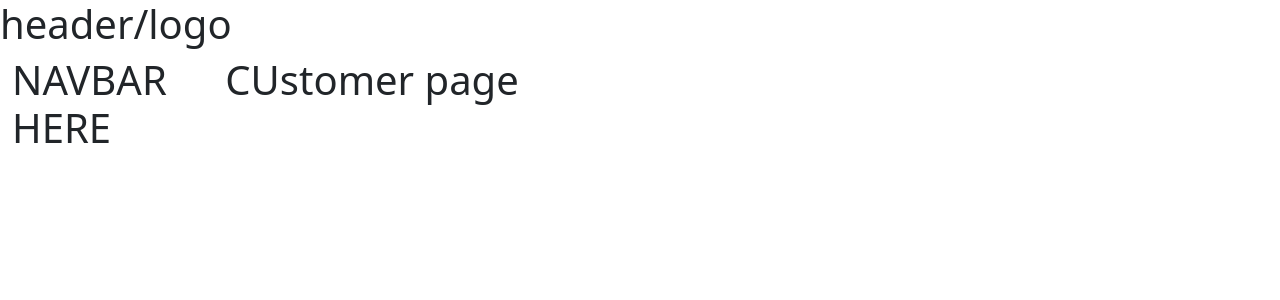
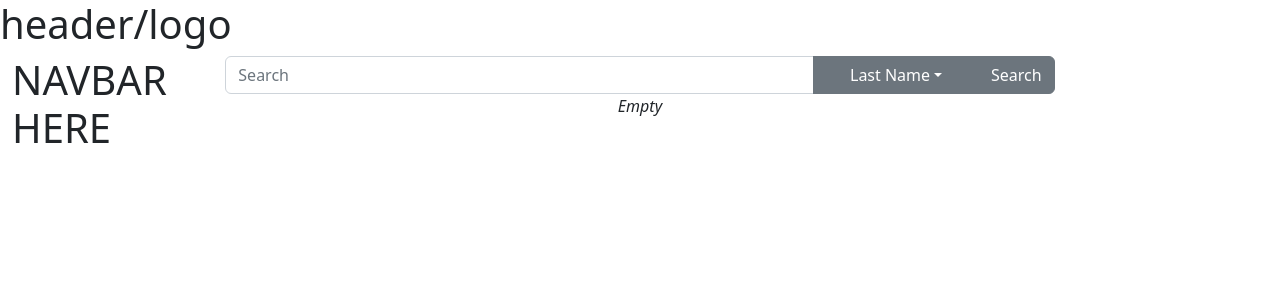
Before and after one commit to EICPCohort6/capstone-order-tracking, a React (Create React App) app in the folder FrontEnd/front-end/: page / in a window 1280 px wide. Shown: the top 300 px of the page. Built offline with nearby package versions, Linux system fonts and the light colour scheme.

Commit message:
Added customer page

```diff
--- a/FrontEnd/front-end/src/components/customerSearch.js
+++ b/FrontEnd/front-end/src/components/customerSearch.js
@@ -8,6 +8,41 @@ import {
   InputGroup,
   UncontrolledDropdown,
 } from "reactstrap";
+
+const DUMMY_TABLE_DATA = [
+  {
+    id: 0,
+    firstName: "John",
+    middleName: "-",
+    lastName: "Bob",
+    phoneNumber: "12312435245",
+    email: "john@bob.com",
+  },
+  {
+    id: 1,
+    firstName: "Josh",
+    middleName: "Middle",
+    lastName: "Something",
+    phoneNumber: "23443543634",
+    email: "Josh@bob.com",
+  },
+  {
+    id: 2,
+    firstName: "Ryan",
+    middleName: "Simba",
+    lastName: "Last",
+    phoneNumber: "12125636345345",
+    email: "Ryan@bob.com",
+  },
+  {
+    id: 3,
+    firstName: "Kat",
+    middleName: "-",
+    lastName: "Someone",
+    phoneNumber: "1231245345",
+    email: "john@bob.com",
+  },
+];
 
 const SEARCH_OPTIONS = [
   "Last Name",
@@ -36,18 +71,23 @@ const DropDownSelected = (props) => {
     </UncontrolledDropdown>
   );
 };
-const Search = () => {
+const apiCall = (getData, setTableData) => {
+  //getData.then( settabledata)
+  setTableData(DUMMY_TABLE_DATA);
+};
+const Search = (props) => {
+  const { getData, setTableData } = props;
   const [searchCondition, setSearchCondition] = useState("Last Name");
 
   return (
     <form>
       <InputGroup>
-        <Input />
+        <Input placeholder="Search" />
         <DropDownSelected
           searchCondition={searchCondition}
           setSearchCondition={setSearchCondition}
         />
-        <Button>Search</Button>
+        <Button onClick={() => apiCall(getData, setTableData)}>Search</Button>
       </InputGroup>
     </form>
   );
--- a/FrontEnd/front-end/src/components/customerTable.js
+++ b/FrontEnd/front-end/src/components/customerTable.js
@@ -9,46 +9,14 @@ const TABLE_HEADERS = [
   "Phone Number",
   "Email",
 ];
-const DUMMY_TABLE_DATA = [
-  {
-    id: 0,
-    firstName: "John",
-    middleName: "-",
-    lastName: "Bob",
-    phoneNumber: "12312435245",
-    email: "john@bob.com",
-  },
-  {
-    id: 1,
-    firstName: "Josh",
-    middleName: "Middle",
-    lastName: "Something",
-    phoneNumber: "23443543634",
-    email: "Josh@bob.com",
-  },
-  {
-    id: 2,
-    firstName: "Ryan",
-    middleName: "Simba",
-    lastName: "Last",
-    phoneNumber: "12125636345345",
-    email: "Ryan@bob.com",
-  },
-  {
-    id: 3,
-    firstName: "Kat",
-    middleName: "-",
-    lastName: "Someone",
-    phoneNumber: "1231245345",
-    email: "john@bob.com",
-  },
-];
 
 const CustomerTable = (props) => {
+  const { tableData } = props;
+
   const mappedHeaders = TABLE_HEADERS.map((header, index) => {
     return <th key={index}>{header}</th>;
   });
-  const mappedRows = DUMMY_TABLE_DATA.map((person, index) => {
+  const mappedRows = tableData.map((person, index) => {
     return (
       <tr key={index}>
         <th scope="row">{person.id}</th>
@@ -69,4 +37,13 @@ const CustomerTable = (props) => {
   );
 };
 
-export default CustomerTable;
+const CustomerTableDisplay = (props) => {
+  const { tableData } = props;
+  return tableData === "empty" ? (
+    <p style={{ textAlign: "center", fontStyle: "italic" }}>Empty</p>
+  ) : (
+    <CustomerTable tableData={tableData} />
+  );
+};
+
+export default CustomerTableDisplay;
--- a/FrontEnd/front-end/src/pages/customersPage.js
+++ b/FrontEnd/front-end/src/pages/customersPage.js
@@ -1,7 +1,18 @@
-import React from "react";
+import React, { useState } from "react";
+import CustomerSearch from "../components/customerSearch";
+import CustomerTableDisplay from "../components/customerTable";
 
+const getData = async ({ condition, text }) => {
+  // does api call gets data
+};
 const CustomerPage = () => {
-  return <h1>CUstomer page</h1>;
+  const [tableData, setTableData] = useState("empty");
+  return (
+    <>
+      <CustomerSearch getData={getData} setTableData={setTableData} />
+      <CustomerTableDisplay tableData={tableData} />
+    </>
+  );
 };
 
 export default CustomerPage;
--- a/FrontEnd/front-end/src/pages/mainPage.js
+++ b/FrontEnd/front-end/src/pages/mainPage.js
@@ -1,7 +1,6 @@
 import React from "react";
 import { Outlet } from "react-router-dom";
 import { Row, Container, Col } from "reactstrap";
-import CustomerPage from "./customersPage";
 
 const MainPage = () => {
   return (
```
